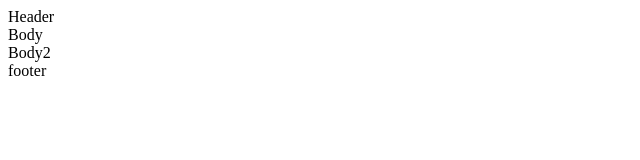
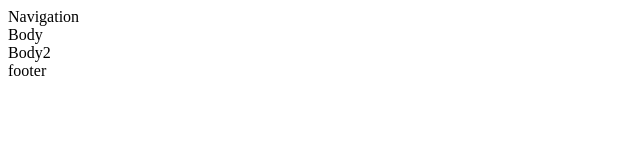
Before and after one commit to techsithgit/mygit, a plain HTML site: page index.html in a window 1280 px wide. Shown: the full height of the page, 0-640 px from the left. Drawn offline with Linux system fonts and the light colour scheme.

Commit message:
updated index.html again
—changed first div

```diff
--- a/index.html
+++ b/index.html
@@ -1,5 +1,5 @@
 <body>
-    <div>Header</div>
+    <div>Navigation</div>
     <div>Body</div>
     <div>Body2</div>
     <div>footer</div>
```
